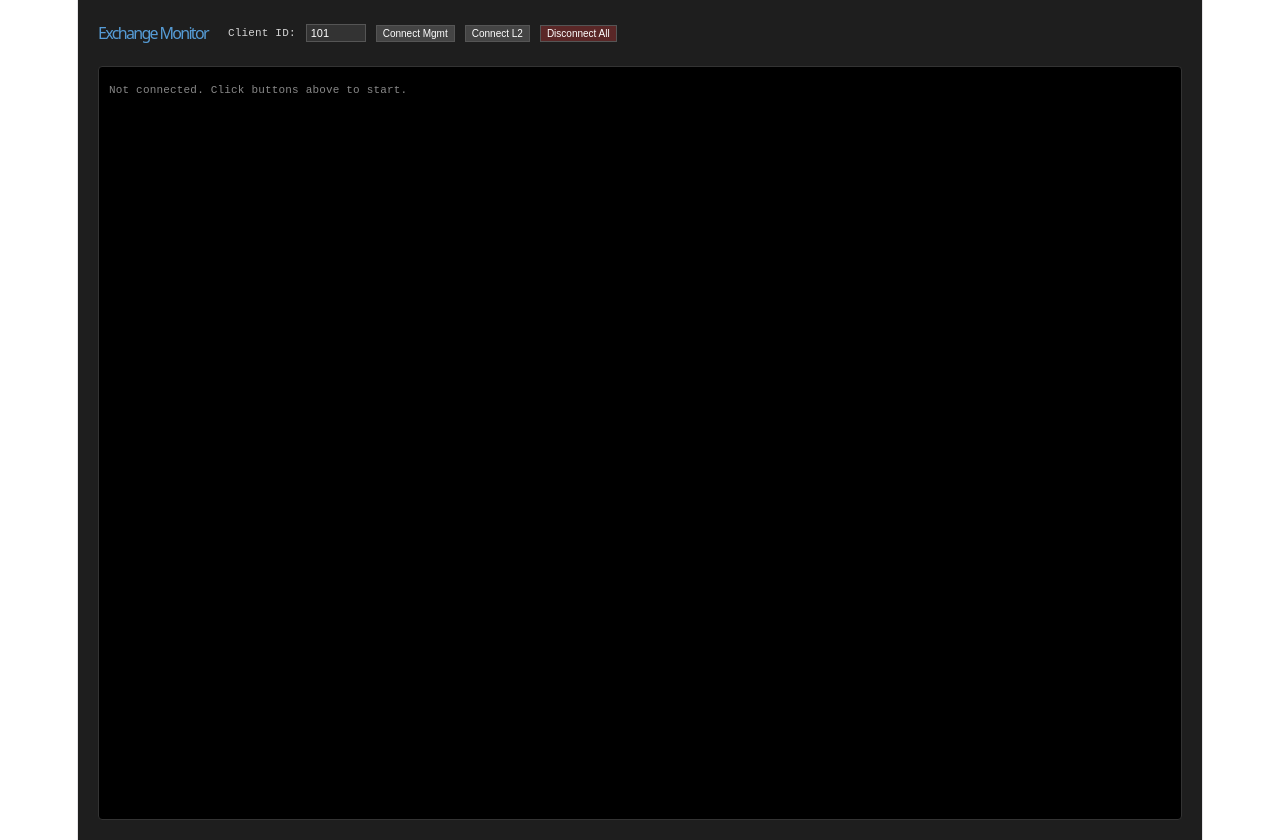
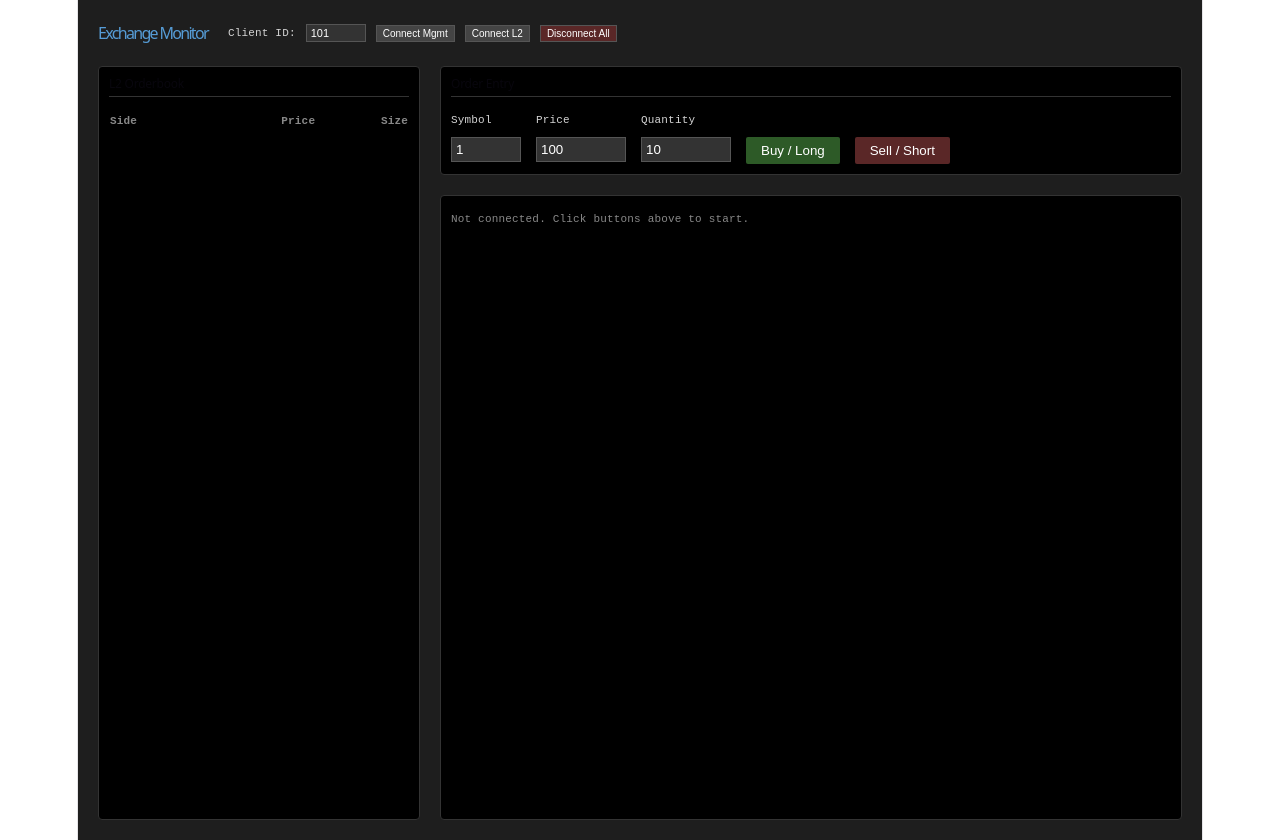
Before and after one commit to harvey-euph/exchange-frontend, a React (Vite) app: page / in a window 1280 px wide. Built offline with nearby package versions, Linux system fonts and the light colour scheme.

Commit message:
ob reconstruction

```diff
--- a/src/App.tsx
+++ b/src/App.tsx
@@ -1,4 +1,4 @@
-import { useEffect, useState, useRef } from 'react'
+import { useEffect, useState, useRef, useMemo } from 'react'
 import * as flatbuffers from 'flatbuffers'
 import { L2Update } from './fbs/exchange/l2-update'
 import { ClientResponse } from './fbs/exchange/client-response'
@@ -7,14 +7,28 @@ import { Side } from './fbs/exchange/side'
 import { ExecType } from './fbs/exchange/exec-type'
 import { OrderResponse } from './fbs/exchange/order-response'
 import { PositionResponse } from './fbs/exchange/position-response'
+import { OrderRequest } from './fbs/exchange/order-request'
+import { OrderAction } from './fbs/exchange/order-action'
+import { OrderType } from './fbs/exchange/order-type'
+import { ClientRequest } from './fbs/exchange/client-request'
+import { ClientRequestData as ClientReqData } from './fbs/exchange/client-request-data'
 import './App.css'
 
 function App() {
   const [messages, setMessages] = useState<string[]>([])
   const [clientId, setClientId] = useState('101')
   const [connected, setConnected] = useState({ mgmt: false, l2: false })
+
+  // Orderbook state
+  const [bids, setBids] = useState<Map<bigint, bigint>>(new Map())
+  const [asks, setAsks] = useState<Map<bigint, bigint>>(new Map())
+
+  // Order Entry state
+  const [symbolId, setSymbolId] = useState('1')
+  const [price, setPrice] = useState('100')
+  const [quantity, setQuantity] = useState('10')
+
   const logRef = useRef<HTMLDivElement>(null)
-
   const mgmtWsRef = useRef<WebSocket | null>(null)
   const l2WsRef = useRef<WebSocket | null>(null)
 
@@ -105,8 +119,33 @@ function App() {
         const buf = new Uint8Array(event.data)
         const bb = new flatbuffers.ByteBuffer(buf)
         const l2Update = L2Update.getRootAsL2Update(bb)
-        const sideName = Side[l2Update.side()] ?? 'Unknown'
-        addLog(`[L2] Update: Sym=${l2Update.symbolId()} Seq=${l2Update.seqNum()} Side=${sideName} P=${l2Update.p()} Q=${l2Update.q()}`)
+
+        const side = l2Update.side()
+        const p = l2Update.p()
+        const q = l2Update.q()
+
+        if (side === Side.None) {
+          // Empty frame ahead, reset orderbook
+          setBids(new Map())
+          setAsks(new Map())
+          return
+        }
+
+        if (side === Side.Buy) {
+          setBids(prev => {
+            const next = new Map(prev)
+            if (q === BigInt(0)) next.delete(p)
+            else next.set(p, q)
+            return next
+          })
+        } else if (side === Side.Sell) {
+          setAsks(prev => {
+            const next = new Map(prev)
+            if (q === BigInt(0)) next.delete(p)
+            else next.set(p, q)
+            return next
+          })
+        }
       } catch (err) {
         addLog(`[L2] Decode Error: ${err}`)
       }
@@ -121,10 +160,62 @@ function App() {
     ws.onerror = () => addLog(`[L2] WebSocket Error`)
   }
 
+  const sendOrder = async (side: Side) => {
+    if (!mgmtWsRef.current || mgmtWsRef.current.readyState !== WebSocket.OPEN) {
+      addLog(`[Client] Error: Mgmt WebSocket not connected`)
+      return
+    }
+
+    const builder = new flatbuffers.Builder(1024)
+    const qVal = BigInt(quantity)
+
+    OrderRequest.startOrderRequest(builder)
+    OrderRequest.addAction(builder, OrderAction.New)
+    OrderRequest.addExecId(builder, BigInt(0))
+    OrderRequest.addOrderId(builder, BigInt(0))
+    OrderRequest.addClientId(builder, parseInt(clientId))
+    OrderRequest.addSymbolId(builder, parseInt(symbolId))
+    OrderRequest.addSide(builder, side)
+    OrderRequest.addType(builder, OrderType.Limit)
+    OrderRequest.addP(builder, BigInt(price))
+    OrderRequest.addQ(builder, qVal)
+    OrderRequest.addVisibleQty(builder, qVal)
+    OrderRequest.addTimestamp(builder, BigInt(Date.now()))
+    const orderRequestOffset = OrderRequest.endOrderRequest(builder)
+
+    ClientRequest.startClientRequest(builder)
+    ClientRequest.addDataType(builder, ClientReqData.OrderRequest)
+    ClientRequest.addData(builder, orderRequestOffset)
+    const clientRequestOffset = ClientRequest.endClientRequest(builder)
+    builder.finish(clientRequestOffset)
+
+    const bytes = builder.asUint8Array()
+
+    try {
+      addLog(`[Client] Sending ${Side[side]} order via WS: P=${price} Q=${quantity}`)
+      mgmtWsRef.current.send(bytes)
+      addLog(`[Client] Order sent to Management WS`)
+    } catch (err) {
+      addLog(`[Client] Order send error: ${err}`)
+    }
+  }
+
   const disconnectAll = () => {
     mgmtWsRef.current?.close()
     l2WsRef.current?.close()
   }
+
+  const sortedAsks = useMemo(() => {
+    return Array.from(asks.entries())
+      .map(([p, q]) => ({ price: p, quantity: q }))
+      .sort((a, b) => (a.price > b.price ? -1 : 1)) // High to low
+  }, [asks])
+
+  const sortedBids = useMemo(() => {
+    return Array.from(bids.entries())
+      .map(([p, q]) => ({ price: p, quantity: q }))
+      .sort((a, b) => (a.price > b.price ? -1 : 1)) // High to low
+  }, [bids])
 
   return (
     <div className="App" style={{
@@ -138,7 +229,8 @@ function App() {
       fontSize: '11px',
       textAlign: 'left'
     }}>
-      <div style={{ display: 'flex', justifyContent: 'flex-start', alignItems: 'center', marginBottom: '20px', gap: '20px' }}>
+      <div style={{ display: 'flex', justifyContent: 'space-between', alignItems: 'center', marginBottom: '20px' }}>
+        <div style={{ display: 'flex', alignItems: 'center', gap: '20px' }}>
           <h1 style={{ color: '#569cd6', margin: 0, fontSize: '16px' }}>Exchange Monitor</h1>
           <div style={{ display: 'flex', gap: '10px', alignItems: 'center' }}>
             <span>Client ID:</span>
@@ -157,7 +249,76 @@ function App() {
             <button onClick={disconnectAll} style={{ backgroundColor: '#5a2727', fontSize: '10px', padding: '2px 6px', cursor: 'pointer', border: '1px solid #555', color: '#fff' }}>Disconnect All</button>
           </div>
         </div>
+      </div>
 
+      <div style={{ display: 'flex', gap: '20px', flex: 1, minHeight: 0 }}>
+        {/* Orderbook Block */}
+        <div style={{ width: '300px', display: 'flex', flexDirection: 'column', border: '1px solid #333', borderRadius: '4px', backgroundColor: '#000', padding: '10px' }}>
+          <h2 style={{ fontSize: '12px', margin: '0 0 10px 0', borderBottom: '1px solid #333', paddingBottom: '5px' }}>L2 Orderbook</h2>
+          <div style={{ flex: 1, overflowY: 'auto' }}>
+            <table style={{ width: '100%', borderCollapse: 'collapse' }}>
+              <thead>
+                <tr style={{ color: '#888', textAlign: 'right' }}>
+                  <th style={{ textAlign: 'left' }}>Side</th>
+                  <th>Price</th>
+                  <th>Size</th>
+                </tr>
+              </thead>
+              <tbody>
+                {sortedAsks.map((level, i) => (
+                  <tr key={`ask-${i}`} style={{ color: '#f44747', textAlign: 'right' }}>
+                    <td style={{ textAlign: 'left' }}>ASK</td>
+                    <td>{level.price.toString()}</td>
+                    <td>{level.quantity.toString()}</td>
+                  </tr>
+                ))}
+                <tr style={{ height: '10px' }}><td colSpan={3}></td></tr>
+                {sortedBids.map((level, i) => (
+                  <tr key={`bid-${i}`} style={{ color: '#4ec9b0', textAlign: 'right' }}>
+                    <td style={{ textAlign: 'left' }}>BID</td>
+                    <td>{level.price.toString()}</td>
+                    <td>{level.quantity.toString()}</td>
+                  </tr>
+                ))}
+              </tbody>
+            </table>
+          </div>
+        </div>
+
+        {/* Center: Order Entry & Logs */}
+        <div style={{ flex: 1, display: 'flex', flexDirection: 'column', gap: '20px' }}>
+          {/* Order Entry Block */}
+          <div style={{ border: '1px solid #333', borderRadius: '4px', backgroundColor: '#000', padding: '10px' }}>
+            <h2 style={{ fontSize: '12px', margin: '0 0 10px 0', borderBottom: '1px solid #333', paddingBottom: '5px' }}>Order Entry</h2>
+            <div style={{ display: 'flex', gap: '15px', alignItems: 'flex-end' }}>
+              <div>
+                <div style={{ marginBottom: '4px' }}>Symbol</div>
+                <input type="text" value={symbolId} onChange={e => setSymbolId(e.target.value)} style={{ width: '60px', backgroundColor: '#333', color: '#fff', border: '1px solid #555', padding: '4px' }} />
+              </div>
+              <div>
+                <div style={{ marginBottom: '4px' }}>Price</div>
+                <input type="text" value={price} onChange={e => setPrice(e.target.value)} style={{ width: '80px', backgroundColor: '#333', color: '#fff', border: '1px solid #555', padding: '4px' }} />
+              </div>
+              <div>
+                <div style={{ marginBottom: '4px' }}>Quantity</div>
+                <input type="text" value={quantity} onChange={e => setQuantity(e.target.value)} style={{ width: '80px', backgroundColor: '#333', color: '#fff', border: '1px solid #555', padding: '4px' }} />
+              </div>
+              <button
+                onClick={() => sendOrder(Side.Buy)}
+                style={{ backgroundColor: '#2d5a27', color: '#fff', border: 'none', padding: '6px 15px', cursor: 'pointer', borderRadius: '2px' }}
+              >
+                Buy / Long
+              </button>
+              <button
+                onClick={() => sendOrder(Side.Sell)}
+                style={{ backgroundColor: '#5a2727', color: '#fff', border: 'none', padding: '6px 15px', cursor: 'pointer', borderRadius: '2px' }}
+              >
+                Sell / Short
+              </button>
+            </div>
+          </div>
+
+          {/* Logs Block */}
           <div
             ref={logRef}
             style={{
@@ -185,6 +346,8 @@ function App() {
             })}
           </div>
         </div>
+      </div>
+    </div>
   )
 }
 
--- a/vite.config.ts
+++ b/vite.config.ts
@@ -15,6 +15,10 @@ export default defineConfig({
         target: 'ws://127.0.0.1:9002',
         ws: true,
         rewrite: (path) => path.replace(/^\/ws-l2/, '')
+      },
+      '/api': {
+        target: 'http://127.0.0.1:9000',
+        rewrite: (path) => path.replace(/^\/api/, '')
       }
     }
   }
```
Lines whose indentation alone changed are shown as unchanged.
